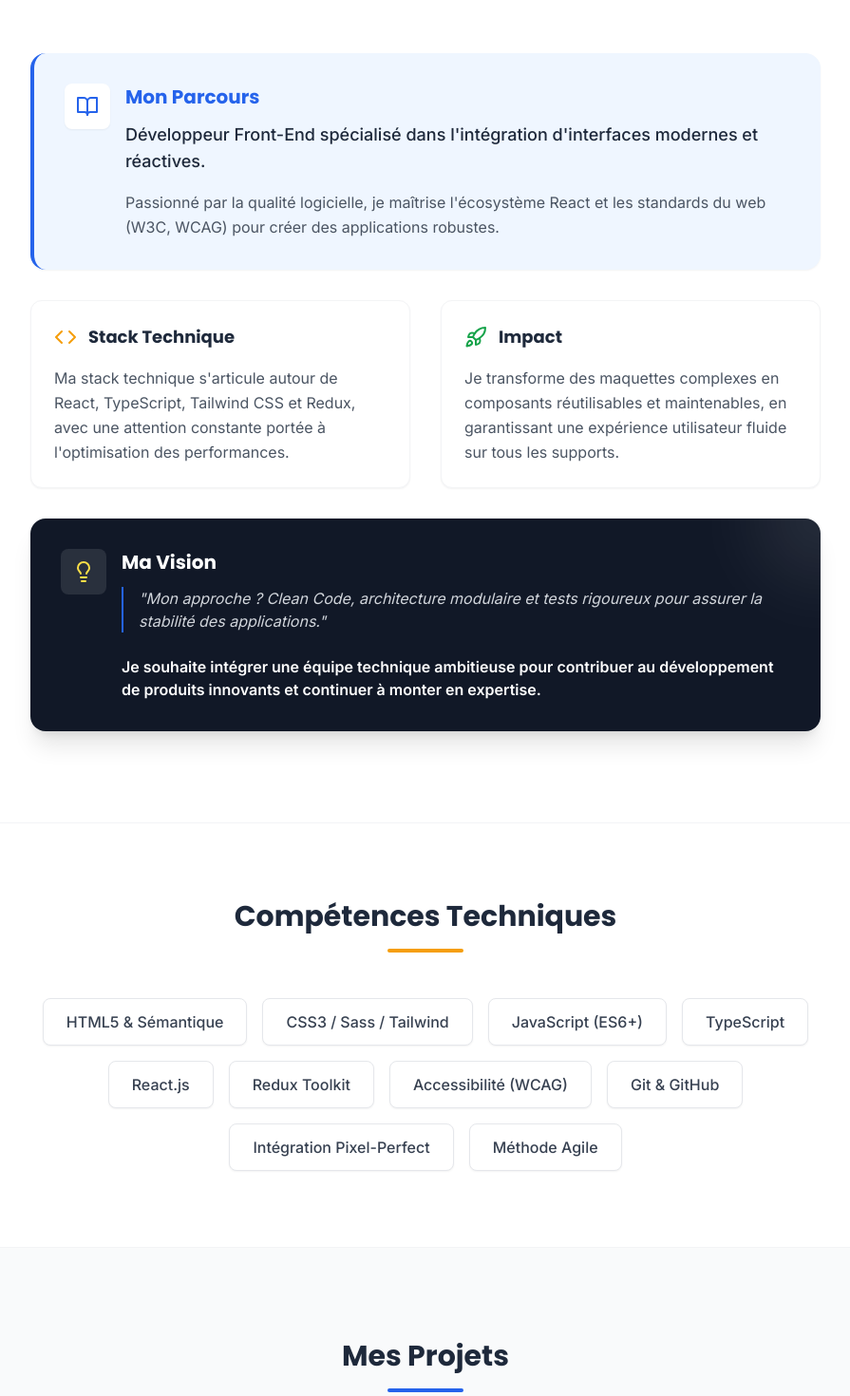
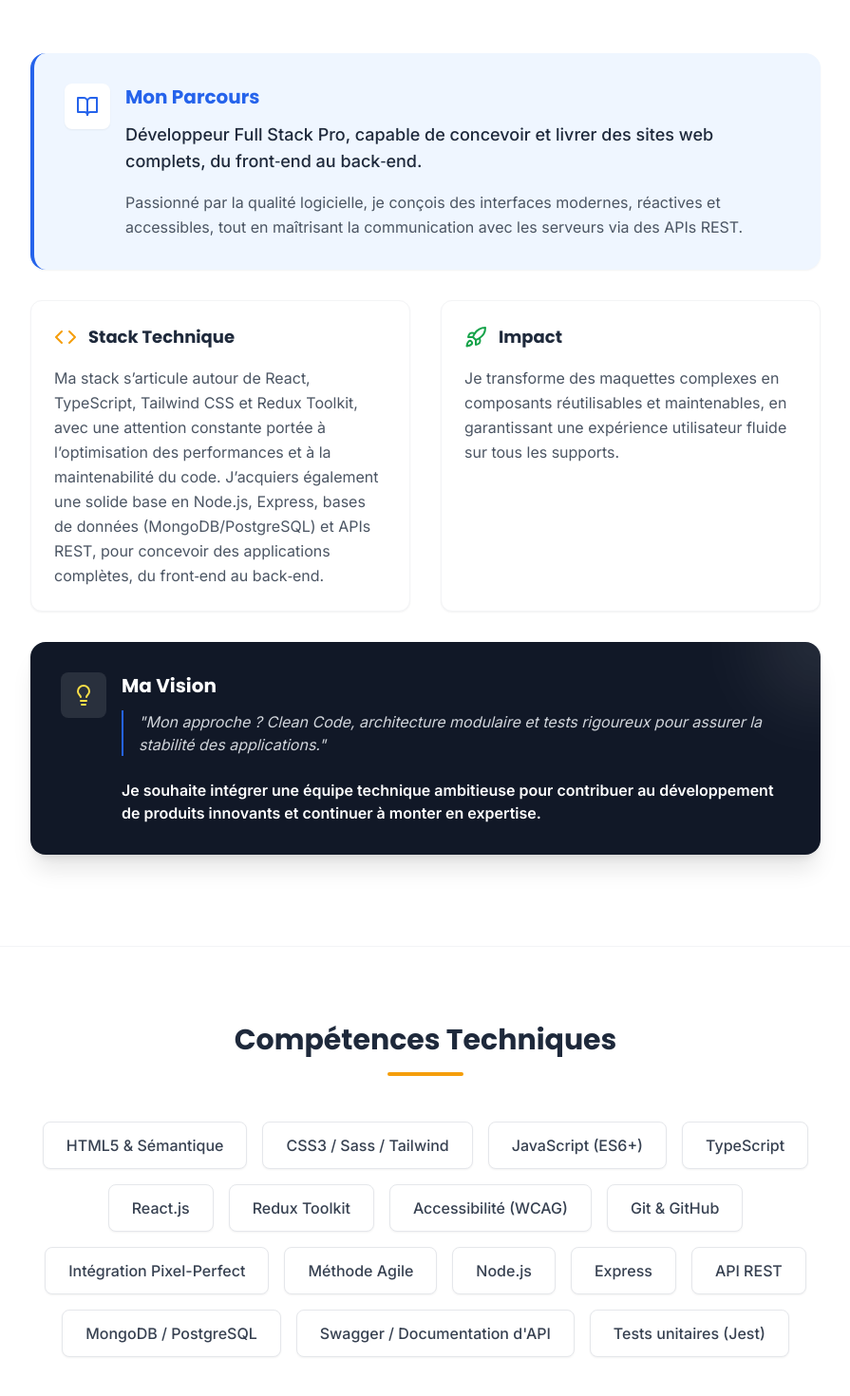
Before and after one commit to KOUAMLAN/portfolio-evle, a React (Vite) app: page / in a window 1280 px wide. Shown: the part 960-2430 px from the top of the page at 95% size, without its empty margins (192-1087 px from the left). Built offline with nearby package versions, Linux system fonts and the light colour scheme.

Commit message:
feat: positionnement Full Stack Pro + compétences back-end

```diff
--- a/src/constants.ts
+++ b/src/constants.ts
@@ -3,71 +3,108 @@ import { Project, Social } from "./types";
 
 export const PERSONAL_INFO = {
   name: "Evle Kouamlan",
-  title: "Développeur Front-End & Intégrateur Web",
-  tagline: "Expert React & TypeScript. Je conçois des interfaces web pixel-perfect, accessibles et performantes.",
+  title: "Développeur Full Stack Pro",
+  tagline:
+    "Expert React & TypeScript, je conçois des sites web modernes, accessibles et ultra‑performants.",
   email: "evlekouamlanwilliams@yahoo.fr",
   socials: [
     { name: "GitHub", url: "https://github.com/KOUAMLAN", icon: Github },
-    { name: "LinkedIn", url: "https://fr.linkedin.com/in/kouamlan-williams-evle-a107ab180", icon: Linkedin },
+    {
+      name: "LinkedIn",
+      url: "https://fr.linkedin.com/in/kouamlan-williams-evle-a107ab180",
+      icon: Linkedin,
+    },
     { name: "Email", url: "mailto:evlekouamlanwilliams@yahoo.fr", icon: Mail },
-  ] as Social[]
+  ] as Social[],
 };
 
 export const ABOUT_DATA = {
-  act1_identity: "Développeur Front-End spécialisé dans l'intégration d'interfaces modernes et réactives.",
-  act2_journey: "Passionné par la qualité logicielle, je maîtrise l'écosystème React et les standards du web (W3C, WCAG) pour créer des applications robustes.",
-  act3_stack: "Ma stack technique s'articule autour de React, TypeScript, Tailwind CSS et Redux, avec une attention constante portée à l'optimisation des performances.",
-  act4_impact: "Je transforme des maquettes complexes en composants réutilisables et maintenables, en garantissant une expérience utilisateur fluide sur tous les supports.",
-  act5_approach: "Mon approche ? Clean Code, architecture modulaire et tests rigoureux pour assurer la stabilité des applications.",
-  act6_ambition: "Je souhaite intégrer une équipe technique ambitieuse pour contribuer au développement de produits innovants et continuer à monter en expertise."
+  act1_identity:
+    "Développeur Full Stack Pro, capable de concevoir et livrer des sites web complets, du front‑end au back‑end.",
+  act2_journey:
+    "Passionné par la qualité logicielle, je conçois des interfaces modernes, réactives et accessibles, tout en maîtrisant la communication avec les serveurs via des APIs REST.",
+  act3_stack:
+    "Ma stack s’articule autour de React, TypeScript, Tailwind CSS et Redux Toolkit, avec une attention constante portée à l’optimisation des performances et à la maintenabilité du code. J’acquiers également une solide base en Node.js, Express, bases de données (MongoDB/PostgreSQL) et APIs REST, pour concevoir des applications complètes, du front‑end au back‑end.",
+  act4_impact:
+    "Je transforme des maquettes complexes en composants réutilisables et maintenables, en garantissant une expérience utilisateur fluide sur tous les supports.",
+  act5_approach:
+    "Mon approche ? Clean Code, architecture modulaire et tests rigoureux pour assurer la stabilité des applications.",
+  act6_ambition:
+    "Je souhaite intégrer une équipe technique ambitieuse pour contribuer au développement de produits innovants et continuer à monter en expertise.",
 };
 
 export const SKILLS_LIST = [
-  "HTML5 & Sémantique", "CSS3 / Sass / Tailwind",
-  "JavaScript (ES6+)", "TypeScript",
-  "React.js", "Redux Toolkit",
-  "Accessibilité (WCAG)", "Git & GitHub",
-  "Intégration Pixel-Perfect", "Méthode Agile"
+  "HTML5 & Sémantique",
+  "CSS3 / Sass / Tailwind",
+  "JavaScript (ES6+)",
+  "TypeScript",
+  "React.js",
+  "Redux Toolkit",
+  "Accessibilité (WCAG)",
+  "Git & GitHub",
+  "Intégration Pixel-Perfect",
+  "Méthode Agile",
+  "Node.js",
+  "Express",
+  "API REST",
+  "MongoDB / PostgreSQL",
+  "Swagger / Documentation d'API",
+  "Tests unitaires (Jest)",
 ];
 
 export const PROJECTS: Project[] = [
   {
     id: 1,
     title: "Kasa - Location Immobilière",
-    description: "Application de location d'appartements entre particuliers avec React.",
+    description:
+      "Application de location d'appartements entre particuliers avec React.",
     tags: ["React", "React Router", "Sass"],
     context: "Projet académique de fin de parcours Front-End.",
-    objectives: "Créer une SPA fluide, gérer les routes dynamiques et les erreurs 404, et componentiser l'interface.",
-    results: "Application 100% fonctionnelle et responsive, code modulaire.",
-    improvements: "Mise en place de tests unitaires (Jest) et amélioration de l'accessibilité clavier sur les galeries.",
+    objectives:
+      "Créer une SPA fluide, gérer les routes dynamiques et les erreurs 404, et componentiser l'interface.",
+    results:
+      "Application 100% fonctionnelle et responsive, code modulaire.",
+    improvements:
+      "Mise en place de tests unitaires (Jest) et amélioration de l'accessibilité clavier sur les galeries.",
     repoLink: "https://github.com/KOUAMLAN",
     demoLink: "#",
-    image: "https://images.unsplash.com/photo-1560448204-e02f11c3d0e2?q=80&w=800&auto=format&fit=crop"
+    image:
+      "https://images.unsplash.com/photo-1560448204-e02f11c3d0e2?q=80&w=800&auto=format&fit=crop",
   },
   {
     id: 2,
     title: "Argent Bank - Dashboard",
-    description: "Application bancaire avec gestion d'état global et authentification.",
+    description:
+      "Application bancaire avec gestion d'état global et authentification.",
     tags: ["React", "Redux", "API REST", "Swagger"],
     context: "Développement du front-end d'une application bancaire sécurisée.",
-    objectives: "Gérer l'état global avec Redux, connecter une API avec JWT et modéliser les transactions.",
-    results: "Système d'authentification robuste et mise à jour du profil utilisateur en temps réel.",
-    improvements: "Ajout de graphiques de visualisation des dépenses (Recharts) et mode sombre.",
+    objectives:
+      "Gérer l'état global avec Redux, connecter une API avec JWT et modéliser les transactions.",
+    results:
+      "Système d'authentification robuste et mise à jour du profil utilisateur en temps réel.",
+    improvements:
+      "Ajout de graphiques de visualisation des dépenses (Recharts) et mode sombre.",
     repoLink: "https://github.com/KOUAMLAN",
     demoLink: "#",
-    image: "https://images.unsplash.com/photo-1551288049-bebda4e38f71?q=80&w=800&auto=format&fit=crop"
+    image:
+      "https://images.unsplash.com/photo-1551288049-bebda4e38f71?q=80&w=800&auto=format&fit=crop",
   },
   {
     id: 3,
     title: "OhMyFood - Mobile First",
-    description: "Site de commande de repas avec animations CSS avancées.",
+    description:
+      "Site de commande de repas avec animations CSS avancées.",
     tags: ["HTML5", "Sass", "Animation CSS"],
     context: "Intégration d'une maquette dynamique en approche Mobile First.",
-    objectives: "Réaliser des animations fluides (loaders, menus) sans JavaScript et assurer le responsive.",
-    results: "Site performant avec animations 60fps et architecture CSS maintenable (BEM).",
-    improvements: "Refactoring vers Tailwind CSS pour optimiser le poids du CSS et ajout d'un panier dynamique.",
+    objectives:
+      "Réaliser des animations fluides (loaders, menus) sans JavaScript et assurer le responsive.",
+    results:
+      "Site performant avec animations 60fps et architecture CSS maintenable (BEM).",
+    improvements:
+      "Refactoring vers Tailwind CSS pour optimiser le poids du CSS et ajout d'un panier dynamique.",
     repoLink: "https://github.com/KOUAMLAN",
     demoLink: "#",
-    image: "https://images.unsplash.com/photo-1504674900247-0877df9cc836?q=80&w=800&auto=format&fit=crop"
-  }
+    image:
+      "https://images.unsplash.com/photo-1504674900247-0877df9cc836?q=80&w=800&auto=format&fit=crop",
+  },
 ];
```
